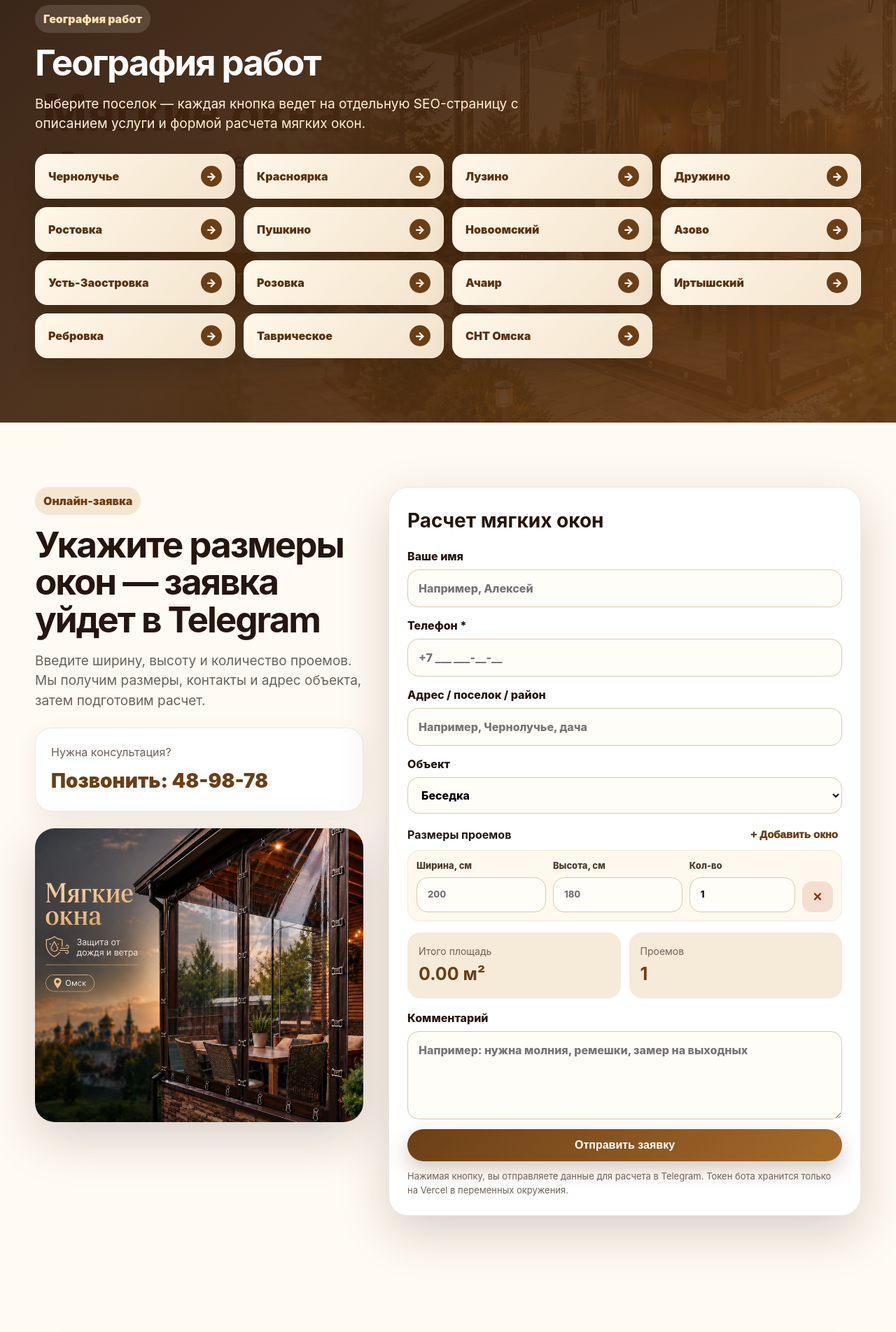
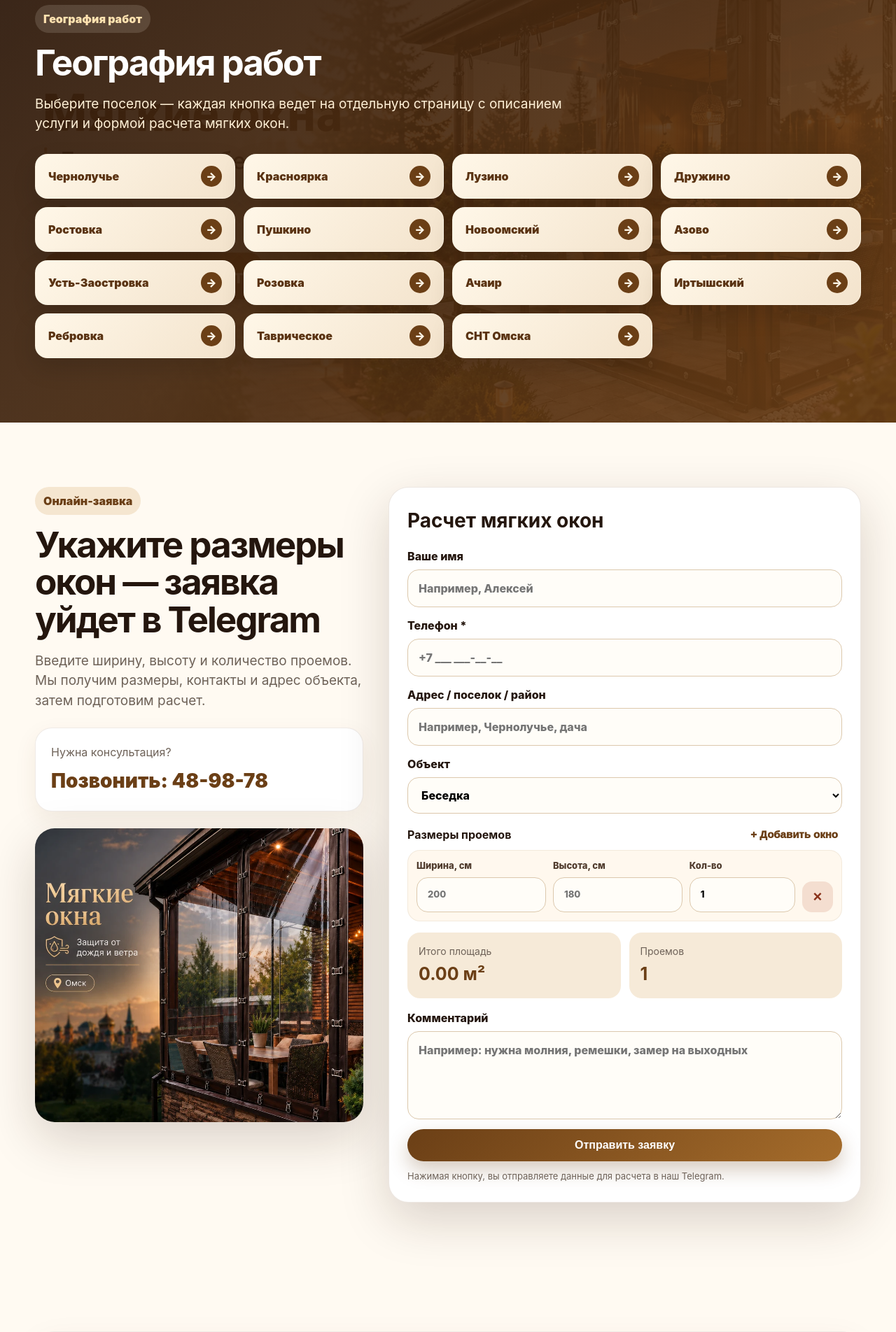
Before and after one commit to shumka55omsk-lang/test_wind55, a website: page index.html in a window 1280 px wide. Shown: the part 2109-4013 px from the top of the page at 70% size. Drawn offline with Linux system fonts and the light colour scheme.

Commit message:
Update index.html

```diff
--- a/index.html
+++ b/index.html
@@ -194,7 +194,7 @@
       <div class="container">
         <span class="section-tag light">География работ</span>
         <h2>География работ</h2>
-        <p class="lead light">Выберите поселок — каждая кнопка ведет на отдельную SEO-страницу с описанием услуги и формой расчета мягких окон.</p>
+        <p class="lead light">Выберите поселок — каждая кнопка ведет на отдельную страницу с описанием услуги и формой расчета мягких окон.</p>
         <div class="geo-grid">
           <a class="geo-button" href="/mjagkie-okna-chernoluchye/" aria-label="Мягкие окна в Чернолучье"><span>Чернолучье</span></a>
           <a class="geo-button" href="/mjagkie-okna-krasnoyarka/" aria-label="Мягкие окна в Красноярка"><span>Красноярка</span></a>
@@ -282,7 +282,7 @@
 
           <input type="hidden" name="utm" id="utmField">
           <button class="btn btn-primary btn-full" type="submit">Отправить заявку</button>
-          <p class="form-note">Нажимая кнопку, вы отправляете данные для расчета в Telegram. Токен бота хранится только на Vercel в переменных окружения.</p>
+          <p class="form-note">Нажимая кнопку, вы отправляете данные для расчета в наш Telegram.</p>
           <div class="form-status" id="formStatus" role="status" aria-live="polite"></div>
         </form>
       </div>
```
